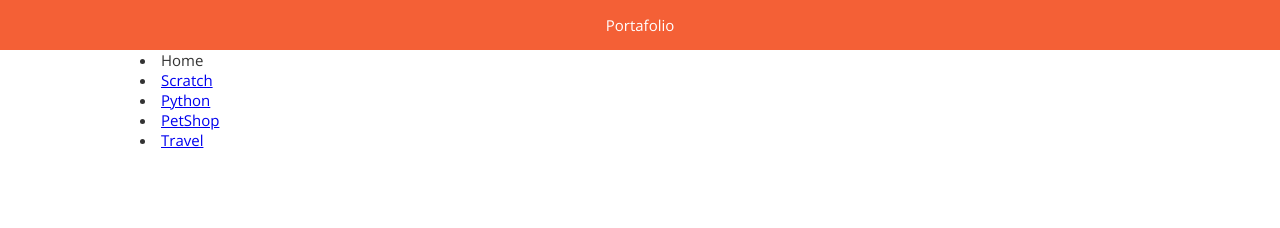
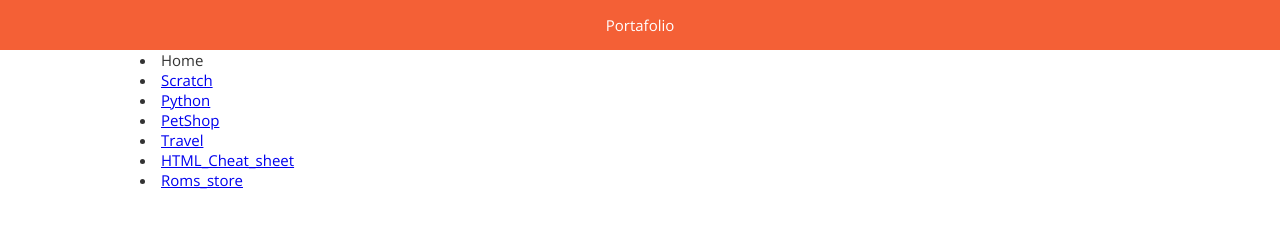
Before and after one commit to jacopo-jack/portfolio, a plain HTML site: page index.html in a window 1280 px wide. Drawn offline with nearby package versions, Linux system fonts and the light colour scheme.

Commit message:
Update index.html

```diff
--- a/index.html
+++ b/index.html
@@ -18,6 +18,8 @@
         <li><a href="python.html">Python</a></li>   <!--come sopra-->
         <li><a href="PetShop.html">PetShop</a></li>
         <li><a href="Travel.html">Travel</a></li>
+         <li><a href="https://jacopo-jack.github.io/Web_develop/">HTML_Cheat_sheet</a>
+           <li><a href="https://jacopo-jack.github.io/Roms_store/">Roms_store</a>
        </div>
    </div>
 </body>
```
